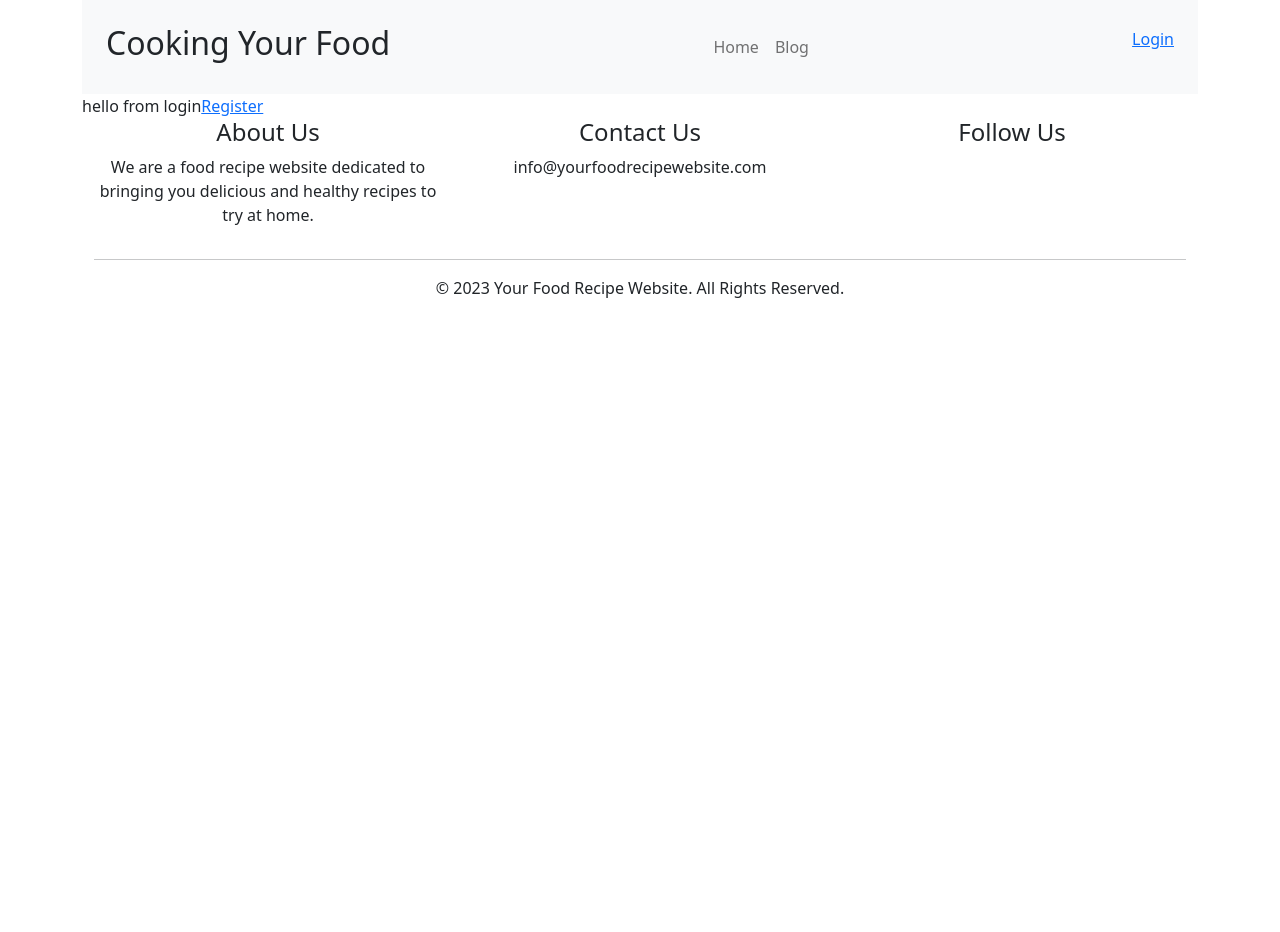
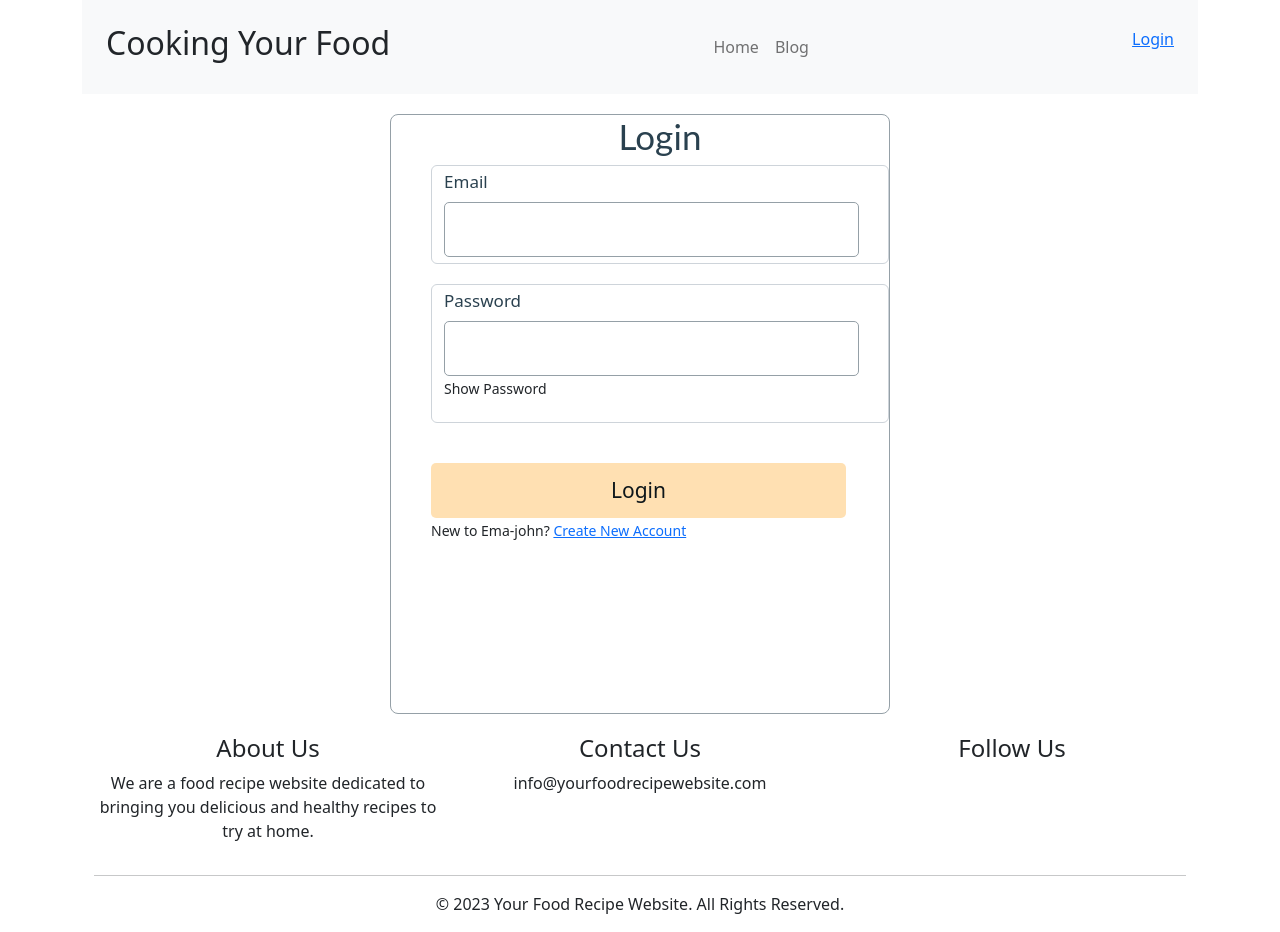
Before and after one commit to Jakir80/Recipe-hunter-Client, a React (Vite) app: page /login in a window 1280 px wide. Before the commit the page ends 800 px from the top, so only its background shows below. Built offline with nearby package versions, Linux system fonts and the light colour scheme; no server answers.

Commit message:
emplement-design

```diff
--- a/package.json
+++ b/package.json
@@ -10,6 +10,10 @@
     "preview": "vite preview"
   },
   "dependencies": {
+    "@fortawesome/fontawesome-svg-core": "^6.4.0",
+    "@fortawesome/free-solid-svg-icons": "^6.4.0",
+    "@fortawesome/react-fontawesome": "^0.2.0",
+    "@heroicons/vue": "^2.0.17",
     "bootstrap": "^5.2.3",
     "firebase": "^9.21.0",
     "localforage": "^1.10.0",
--- a/src/AuthProvider/AuthProvider.jsx
+++ b/src/AuthProvider/AuthProvider.jsx
@@ -1,12 +1,22 @@
 /* eslint-disable react/prop-types */
 /* eslint-disable no-unused-vars */
-import { createUserWithEmailAndPassword, getAuth, onAuthStateChanged, signInWithEmailAndPassword, signOut } from "firebase/auth";
+import { GoogleAuthProvider, createUserWithEmailAndPassword, getAuth, onAuthStateChanged, signInWithEmailAndPassword, signInWithPopup, signOut } from "firebase/auth";
 import React, { createContext, useEffect, useState } from 'react';
 import app from "../Firebase/firebase.config";
+// import app from "../Firebase/firebase.config";
 // import app from '../../firebase/firebase.config';
 
-export const AuthContext = createContext(null);
-
+export const AuthContext = createContext(null)
+const googlesign=()=>{
+    const provider = new GoogleAuthProvider()
+    signInWithPopup(auth,provider)
+    .then(result=>{
+        console.log(result.user)
+    })
+    .catch(error=>{
+        console.log(error.message)
+    })
+}
 const auth = getAuth(app);
 
 const AuthProvider = ({children}) => {
@@ -27,6 +37,8 @@ const AuthProvider = ({children}) => {
         return signOut(auth);
     }
 
+
+
     // observer user auth state
     useEffect( ()=>{
         const unsubscribe = onAuthStateChanged(auth, currentUser => {
@@ -45,7 +57,8 @@ const AuthProvider = ({children}) => {
         loading,
         createUser,
         signIn,
-        logOut
+        logOut,
+        googlesign,
     }
 
     return (
--- a/src/Firebase/firebase.config.js
+++ b/src/Firebase/firebase.config.js
@@ -15,5 +15,4 @@ const firebaseConfig = {
 
 // Initialize Firebase
 const app = initializeApp(firebaseConfig);
-
 export default app;
--- /dev/null
+++ b/src/Login/Login.css
@@ -0,0 +1,58 @@
+.form-container {
+    width: 500px;
+    height: 600px;
+    margin: 20px auto;
+    border: 1px solid #95A0A7;
+    border-radius: 8px;
+    padding-left: 40px;
+}
+
+.form-title {
+    font-family: 'Lato';
+    font-style: normal;
+    font-weight: 400;
+    font-size: 35px;
+    line-height: 42px;
+    letter-spacing: 0.0025em;
+    color: #2A414F;
+    text-align: center;
+}
+
+.form-control {
+    margin-bottom: 20px;
+}
+
+.form-control label {
+    display: block;
+    font-size: 17px;
+    line-height: 20px;
+    letter-spacing: 0.0015em;
+    margin-bottom: 10px;
+    color: #2A414F;
+}
+
+.form-control input {
+    width: 415px;
+    height: 55px;
+    border: 1px solid #95A0A7;
+    border-radius: 5px;
+    font-size: 1.5em;
+    padding-left: 10px;
+}
+
+.btn-submit {
+    width: 415px;
+    height: 55px;
+    background: rgba(255, 153, 0, 0.3);
+    border-radius: 5px;
+    border: none;
+    margin-top: 20px;
+    font-size: 21px;
+    line-height: 25px;
+    letter-spacing: 0.0015em;
+    color: #0E161A;
+}
+
+.btn-submit:hover {
+    background: rgba(255, 153, 0, 0.6);
+}
--- a/src/Login/Login.jsx
+++ b/src/Login/Login.jsx
@@ -1,11 +1,61 @@
-import React from 'react';
-import { Link } from 'react-router-dom';
+/* eslint-disable no-unused-vars */
+import React, { useContext, useState } from 'react';
+import { Link, useLocation, useNavigate } from 'react-router-dom';
+// import { AuthContext } from '../providers/AuthProvider';
+import { AuthContext } from '../AuthProvider/AuthProvider';
+import './Login.css';
 
 const Login = () => {
+    const [show, setShow] = useState(false);
+
+    const { signIn } = useContext(AuthContext);
+    const navigate = useNavigate();
+    const location = useLocation();
+    console.log(location)
+
+    const from = location.state?.from?.pathname || '/';
+
+
+    const handleLogin = event => {
+        event.preventDefault();
+
+        const form = event.target;
+        const email = form.email.value;
+        const password = form.password.value;
+        console.log(email, password);
+
+        signIn(email, password)
+            .then(result => {
+                const loggedUser = result.user;
+                console.log(loggedUser)
+                form.reset();
+                navigate(from, { replace: true })
+            })
+            .catch(error => {
+                console.log(error);
+            })
+    }
+
     return (
-        <div>
-            hello from login
-            <Link to="/register">Register</Link>
+        <div className='form-container'>
+            <h2 className='form-title'>Login</h2>
+            <form onSubmit={handleLogin}>
+                <div className="form-control">
+                    <label htmlFor="email">Email</label>
+                    <input type="email" name="email" id="" required />
+                </div>
+                <div className="form-control">
+                    <label htmlFor="password">Password</label>
+                    <input type={show ? "text" : "password"} name="password" id="" required />
+                    <p onClick={() => setShow(!show)}><small>
+                        {
+                            show ? <span>Hide Password</span>: <span>Show Password</span>
+                        }
+                        </small></p>
+                </div>
+                <input className='btn-submit' type="submit" value="Login" />
+            </form>
+            <p><small>New to Ema-john? <Link to="/register">Create New Account</Link></small></p>
         </div>
     );
 };
--- a/src/Register/SignUp.jsx
+++ b/src/Register/SignUp.jsx
@@ -1,3 +1,4 @@
+/* eslint-disable react/prop-types */
 /* eslint-disable no-unused-vars */
 import React, { useContext, useState } from 'react';
 import { Link } from 'react-router-dom';
@@ -7,9 +8,12 @@ import { AuthContext } from '../AuthProvider/AuthProvider';
 import './SignUp.css';
 
 const SignUp = () => {
+
     const [error, setError] = useState('');
-    const { createUser } = useContext(AuthContext);
-
+    const { createUser,googlesign } = useContext(AuthContext);
+const handlegooglesignin=()=>{
+    googlesign()
+}
     const handleSignUp = event => {
         event.preventDefault();
 
@@ -58,8 +62,13 @@ const SignUp = () => {
                     <input type="password" name="confirm" id="" required />
                 </div>
                 <input className='btn-submit' type="submit" value="Sign Up" />
+
             </form>
-            <p><small>Already have an account? <Link to="/login">Login</Link></small></p>
+            <p><small>Already have an account? <Link to="/login">Login</Link></small>
+            <button onClick={handlegooglesignin} className='btn btn-lg btn-primary'>sign in with google</button> <br />
+            <button className='btn btn-lg btn-secondary'> sign in with github</button>
+
+            </p>
             <p className='text-error'>{error}</p>
         </div>
     );
--- a/src/main.jsx
+++ b/src/main.jsx
@@ -2,11 +2,12 @@ import 'bootstrap/dist/css/bootstrap.min.css';
 import React from 'react';
 import ReactDOM from 'react-dom/client';
 import { RouterProvider } from 'react-router-dom';
+import AuthProvider from './AuthProvider/AuthProvider.jsx';
 import router from './Routs/Routs.jsx';
 import './index.css';
 
 ReactDOM.createRoot(document.getElementById('root')).render(
   <React.StrictMode>
- <RouterProvider router={router}/>
+<AuthProvider> <RouterProvider router={router}/></AuthProvider>
   </React.StrictMode>,
 )
```
Also changed, not shown: 1 other file (tests, documents, lock files or other folders).
